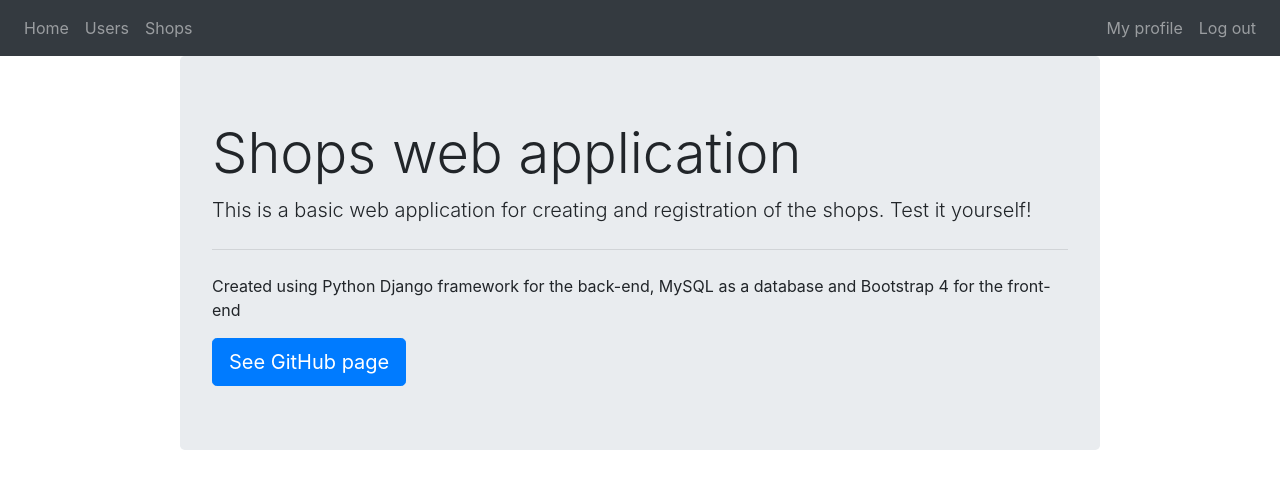
After one commit to zavhorodnia/web_shop, a Django app: page / in a window 1280 px wide. The commit adds this page. Shown: the top 489 px of the page. Run offline with Django 3.2, Linux system fonts and the light colour scheme; the visitor is signed in with stand-in values (Sample User, id 1); some libraries are stand-ins or nearby versions.

Commit message:
adding the homepage
+ minor updates of user profile view

```diff
--- /dev/null
+++ b/users/templates/users/index.html
@@ -0,0 +1,13 @@
+{% extends 'users/navbar.html' %}
+
+{% block title %}Home page{% endblock %}
+
+{% block content %}
+    <div class="jumbotron">
+      <h1 class="display-4">Shops web application</h1>
+      <p class="lead">This is a basic web application for creating and registration of the shops. Test it yourself!</p>
+      <hr class="my-4">
+      <p>Created using Python Django framework for the back-end, MySQL as a database and Bootstrap 4 for the front-end</p>
+      <a class="btn btn-primary btn-lg" href="https://github.com/zavhorodnia/web_shop" role="button">See GitHub page</a>
+    </div>
+{% endblock %}
--- a/users/templates/users/navbar.html
+++ b/users/templates/users/navbar.html
@@ -2,17 +2,20 @@
 
 {% block navigation %}
 <nav class="navbar navbar-expand-lg navbar-dark bg-dark">
-    {% if request.user.is_admin %}
-      <div class="collapse navbar-collapse" id="navbarSupportedContent">
-        <ul class="navbar-nav">
+  <div class="collapse navbar-collapse" id="navbarSupportedContent">
+     <ul class="navbar-nav">
+            <li class="nav-item">
+                <a class="nav-link" href="{% url 'index' %}">Home</a>
+            </li>
+       {% if request.user.is_admin %}
             <li class="nav-item">
                 <a class="nav-link" href="{% url 'users' %}">Users</a>
             </li>
             <li class="nav-item">
                 <a class="nav-link" href="{% url 'shops' %}">Shops</a>
             </li>
-        </ul>
-    {% endif%}
+       {% endif%}
+     </ul>
         <ul class="navbar-nav ml-auto">
             <li class="nav-item">
                 <a class="nav-link" href="{% url 'user_details' request.user.id %}">My profile</a>
@@ -21,6 +24,6 @@
                 <a class="nav-link" href="{% url 'logout' %}">Log out</a>
             </li>
         </ul>
-      </div>
-    </nav>
+  </div>
+</nav>
 {% endblock %}
--- a/users/templates/users/user_details.html
+++ b/users/templates/users/user_details.html
@@ -3,7 +3,7 @@
 {% block title %}User profile{% endblock %}
 
 {% block content %}
-    <h1 class="mt-2">User profile</h1>
+    <h1 class="mt-2">{% if user.id == request.user.id %}My{% else %}User{% endif %} profile</h1>
     <hr class="mt-0 mb-4">
     <p>Email: {{ user.email }}</p>
     <p>Shops:</p>
@@ -17,7 +17,7 @@
     {% empty %}
         </div>
         <div class="alert alert-info" role="alert">
-          This user doesn't own any shops.
+          {% if user.id == request.user.id %}You don't{% else %}This user doesn't{% endif %} own any shops.
     {% endfor %}
     </div>
     </div>
--- a/users/urls.py
+++ b/users/urls.py
@@ -6,6 +6,7 @@ urlpatterns = [
     path('login/', views.login, name="login"),
     path('logout/', views.logout, name="logout"),
 
+    path('', views.index, name="index"),
     path('users/', views.users_view, name="users"),
     path('users/<int:user_id>/', views.UserDetails.as_view(), name="user_details"),
     path('users/<int:user_id>/edit/', views.edit_user, name="edit_user"),
--- a/users/views.py
+++ b/users/views.py
@@ -30,7 +30,7 @@ def login(request):
                 password=form.cleaned_data['password'])
             if user is not None:
                 django_login(request, user)
-                return redirect('user_details', user_id=user.id)
+                return redirect('index')
             else:
                 context = {'form': form, 'invalid': True}
     else:
@@ -42,6 +42,11 @@ def login(request):
 def logout(request):
     django_logout(request)
     return redirect('login')
+
+
+@login_required(login_url='/login/')
+def index(request):
+    return render(request, 'users/index.html')
 
 
 @login_required(login_url='/login/')
```
